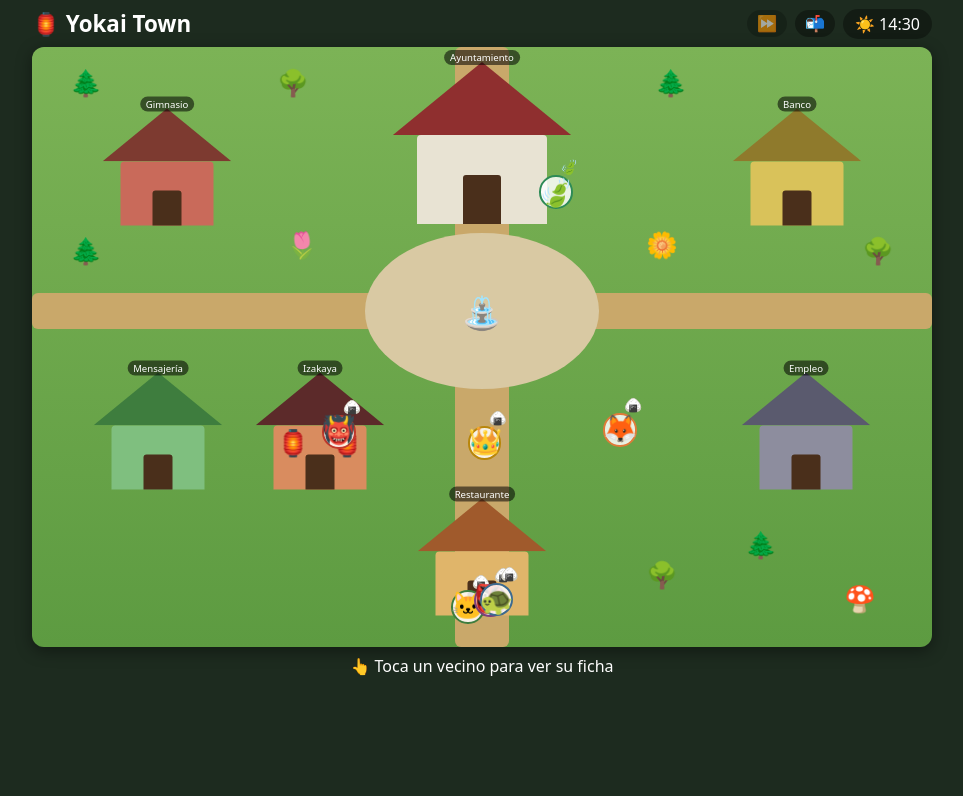
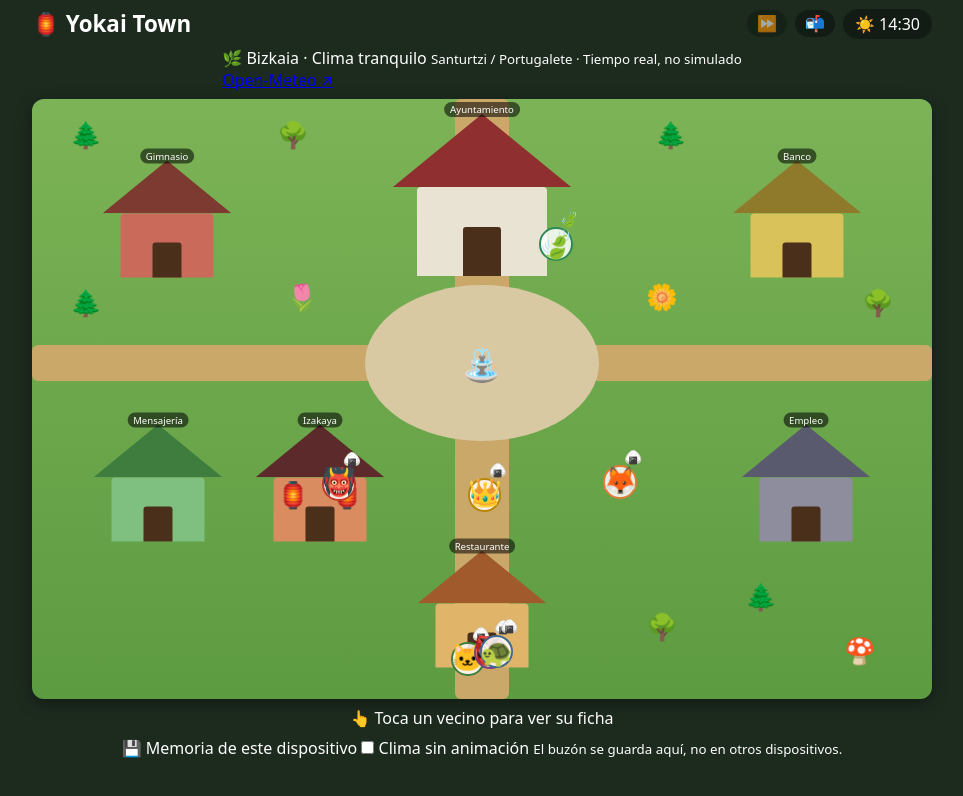
Before and after one commit to Christianarribas/yokai-town, a plain HTML site: page index.html in a window 1280 px wide. Shown: the whole page, without its empty margins (158-1121 px from the left). Drawn offline with Linux system fonts and the light colour scheme.

Commit message:
Añadir controles de clima real y memoria local

```diff
--- a/index.html
+++ b/index.html
@@ -31,7 +31,14 @@
        Las casas, los caminos y los personajes
        los crea app.js (así es más fácil cambiarlos)
        ============================================ -->
+  <section id="barra-clima" aria-label="Tiempo en Bizkaia">
+    <div><span id="clima-actual" role="status">🌿 Bizkaia · Clima tranquilo</span>
+      <small id="clima-detalle">Santurtzi / Portugalete · Tiempo real, no simulado</small></div>
+    <a href="https://open-meteo.com/" target="_blank" rel="noopener noreferrer">Open-Meteo ↗</a>
+  </section>
   <main id="mapa">
+    <!-- Esta capa no intercepta los toques ni cambia las rutinas. -->
+    <div id="capa-clima" aria-hidden="true"></div>
     <!-- Capa oscura que sube y baja para hacer la noche -->
     <div id="filtro-noche"></div>
   </main>
@@ -70,6 +77,11 @@
   <!-- 6. Pista para el jugador -->
   <p id="ayuda">👆 Toca un vecino para ver su ficha</p>
 
+  <footer id="memoria-pueblo">
+    <span id="estado-memoria" role="status">💾 Memoria de este dispositivo</span>
+    <label><input type="checkbox" id="menos-movimiento"> Clima sin animación</label>
+    <small>El buzón se guarda aquí, no en otros dispositivos.</small>
+  </footer>
   <script src="app.js"></script>
 </body>
 </html>
```
